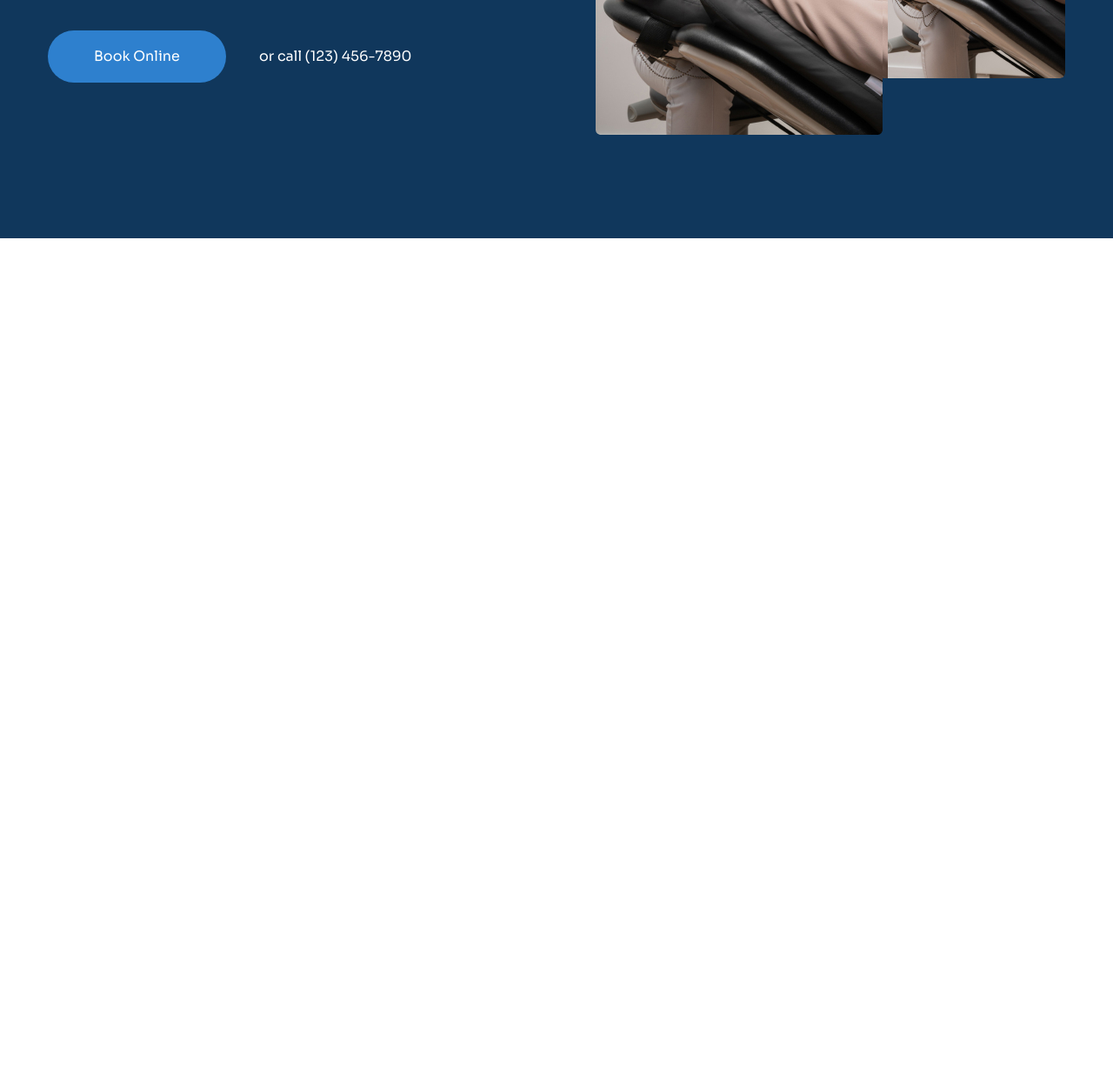
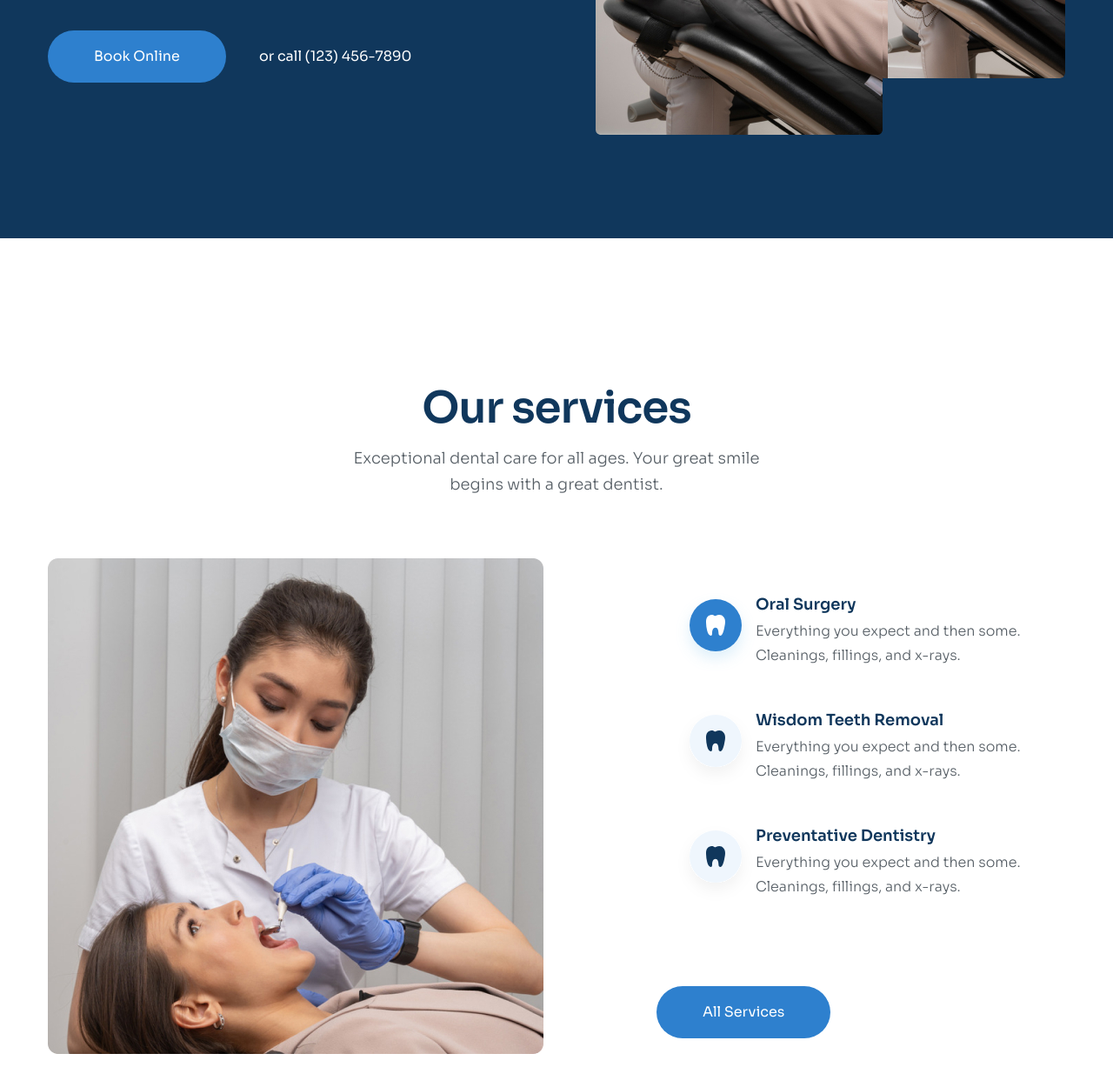
Before and after one commit to xuankh4ng/htmlcss-project-03, a plain HTML site: page index.html in a window 1280 px wide. Shown: the part 526-1776 px from the top of the page at 87% size. Before the commit the page ends 800 px from the top, so only its background shows below. Drawn offline with Linux system fonts and the light colour scheme.

Commit message:
feat: add "Our Services" section

```diff
--- a/assets/css/styles.css
+++ b/assets/css/styles.css
@@ -25,6 +25,10 @@ a {
 .btn {
   background-color: #2E80CE;
   border-radius: 22px;
+}
+
+.btn:hover {
+  opacity: 0.5;
 }
 
 /* Header */
@@ -64,16 +68,12 @@ ul a:hover {
   margin-left: 28px;
 }
 
-.auth .btn:hover {
-  opacity: 0.5;
-}
-
 header .content {
   padding-top: 76px;
   display: flex;
 }
 
-.content .info {
+header .content .info {
   width: 517px;
   padding-top: 60px;
 }
@@ -127,3 +127,77 @@ header .content {
   border-top-right-radius: 6px;
   border-bottom-right-radius: 6px;
 }
+
+/* Our Services */
+.services .area {
+  padding: 170px 0;
+}
+
+.services .title {
+  text-align: center;
+}
+
+.title h2 {
+  color: #10375C;
+  font-size: 5rem;
+  font-weight: 600;
+  letter-spacing: -0.1rem;
+
+  margin-bottom: 18px;
+}
+
+.title p {
+  display: inline-block;
+  width: 468px;
+  color: #575F66;
+  font-size: 1.8rem;
+  font-weight: 300;
+  line-height: 3rem;
+  /* 166.667% */
+}
+
+.services .content {
+  margin-top: 70px;
+  display: flex;
+  align-items: center;
+  gap: 130px;
+}
+
+.info .box {
+  display: flex;
+  flex-direction: column;
+}
+
+.info section {
+  display: flex;
+  align-items: center;
+  border-radius: 10px;
+  padding: 21px 18px 20px 22px;
+}
+
+.info section:hover {
+  box-shadow: 0px 14px 28px 0px rgba(0, 0, 0, 0.05);
+  cursor: pointer;
+}
+
+.info .name h3 {
+  color: #10375C;
+  font-size: 1.8rem;
+  font-weight: 600;
+  margin-bottom: 8px;
+}
+
+.info .name p {
+  color: #575F66;
+  font-size: 1.6rem;
+  font-weight: 300;
+  line-height: 2.8rem;
+  /* 175% */
+}
+
+.services .cta {
+  display: inline-block;
+  margin-top: 75px;
+  padding: 22px 53px;
+  border-radius: 30px;
+}
--- a/index.html
+++ b/index.html
@@ -61,5 +61,68 @@
         </div>
       </div>
     </header>
+
+    <!-- Our Services -->
+    <section class="services">
+      <div class="area">
+        <section class="title">
+          <h2>Our services</h2>
+          <p>
+            Exceptional dental care for all ages. Your great smile begins with a
+            great dentist.
+          </p>
+        </section>
+
+        <section class="content">
+          <img
+            class="service-img"
+            src="./assets/imgs/service-img.jpg"
+            alt="Services"
+          />
+
+          <div class="info">
+            <div class="box">
+              <section>
+                <img
+                  src="./assets/imgs/service-active.svg"
+                  alt="Services Icon"
+                />
+                <div class="name">
+                  <h3>Oral Surgery</h3>
+                  <p>
+                    Everything you expect and then some. Cleanings, fillings,
+                    and x-rays.
+                  </p>
+                </div>
+              </section>
+
+              <section>
+                <img src="./assets/imgs/service.svg" alt="Services Icon" />
+                <div class="name">
+                  <h3>Wisdom Teeth Removal</h3>
+                  <p>
+                    Everything you expect and then some. Cleanings, fillings,
+                    and x-rays.
+                  </p>
+                </div>
+              </section>
+
+              <section>
+                <img src="./assets/imgs/service.svg" alt="Services Icon" />
+                <div class="name">
+                  <h3>Preventative Dentistry</h3>
+                  <p>
+                    Everything you expect and then some. Cleanings, fillings,
+                    and x-rays.
+                  </p>
+                </div>
+              </section>
+            </div>
+
+            <a class="cta btn" href="#!">All Services</a>
+          </div>
+        </section>
+      </div>
+    </section>
   </body>
 </html>
```
Also changed, not shown: assets/imgs/service-active.svg (added), assets/imgs/service-img.jpg (added), assets/imgs/service.svg (added).
